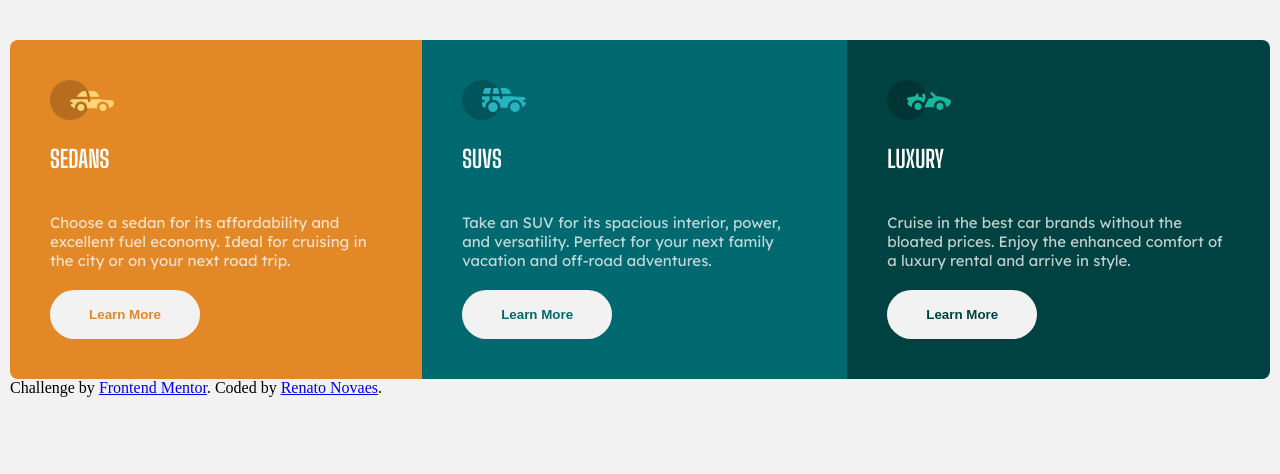
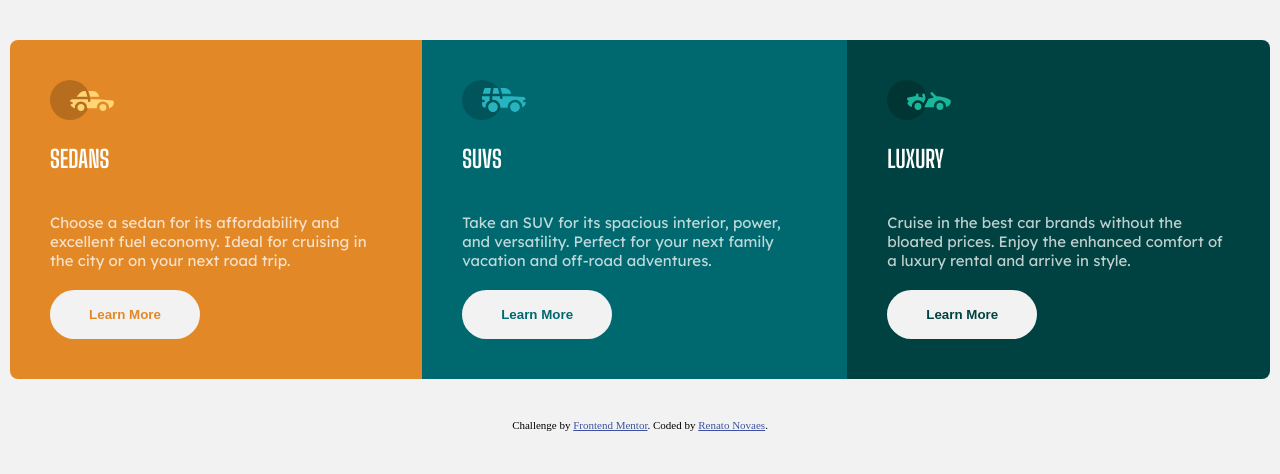
Before and after one commit to renatoalmeida49/3-column-challenge, a plain HTML site: page index.html in a window 1280 px wide. Drawn offline with Linux system fonts and the light colour scheme.

Commit message:
refactor(style.css): styling from html

```diff
--- a/assets/css/style.css
+++ b/assets/css/style.css
@@ -71,6 +71,15 @@ button:hover {
     border: 1px solid white;
 }
 
+.attribution {
+    font-size: 11px;
+    text-align: center;
+    padding: 40px;
+}
+.attribution a {
+    color: hsl(228, 45%, 44%);
+}
+
 @media (min-width: 768px) {
     .container {
         display: flex;
```
